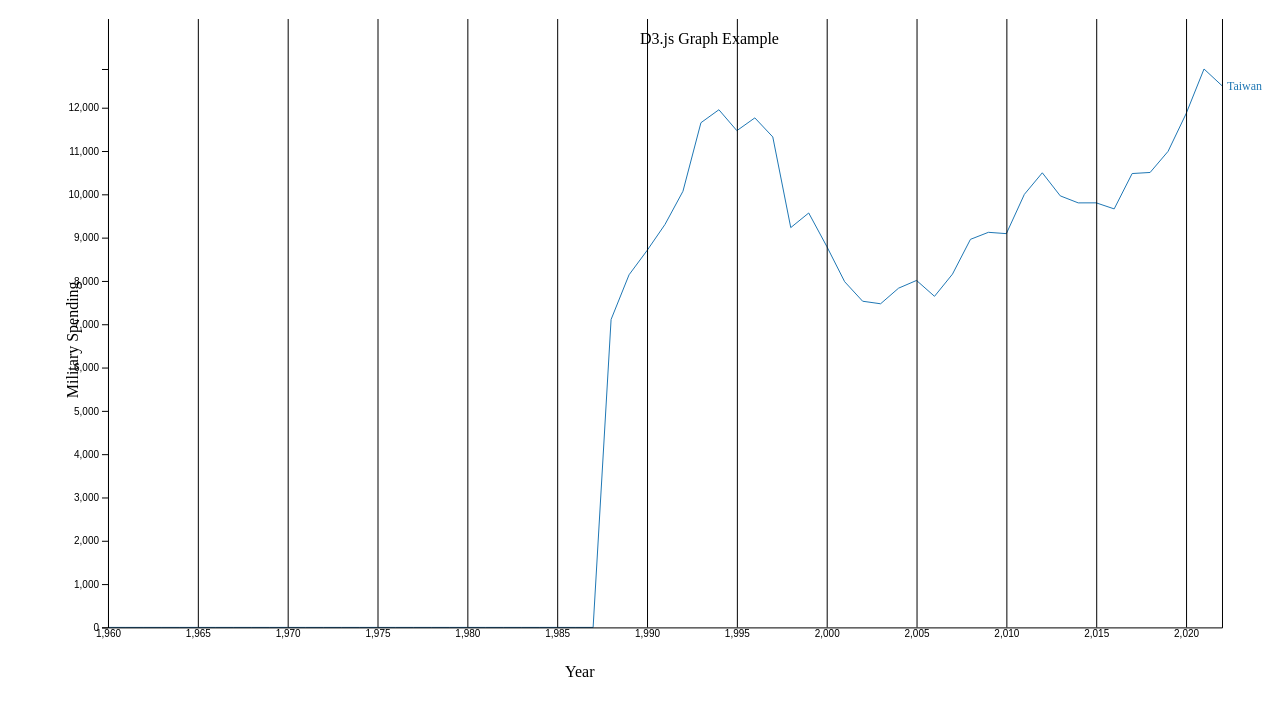
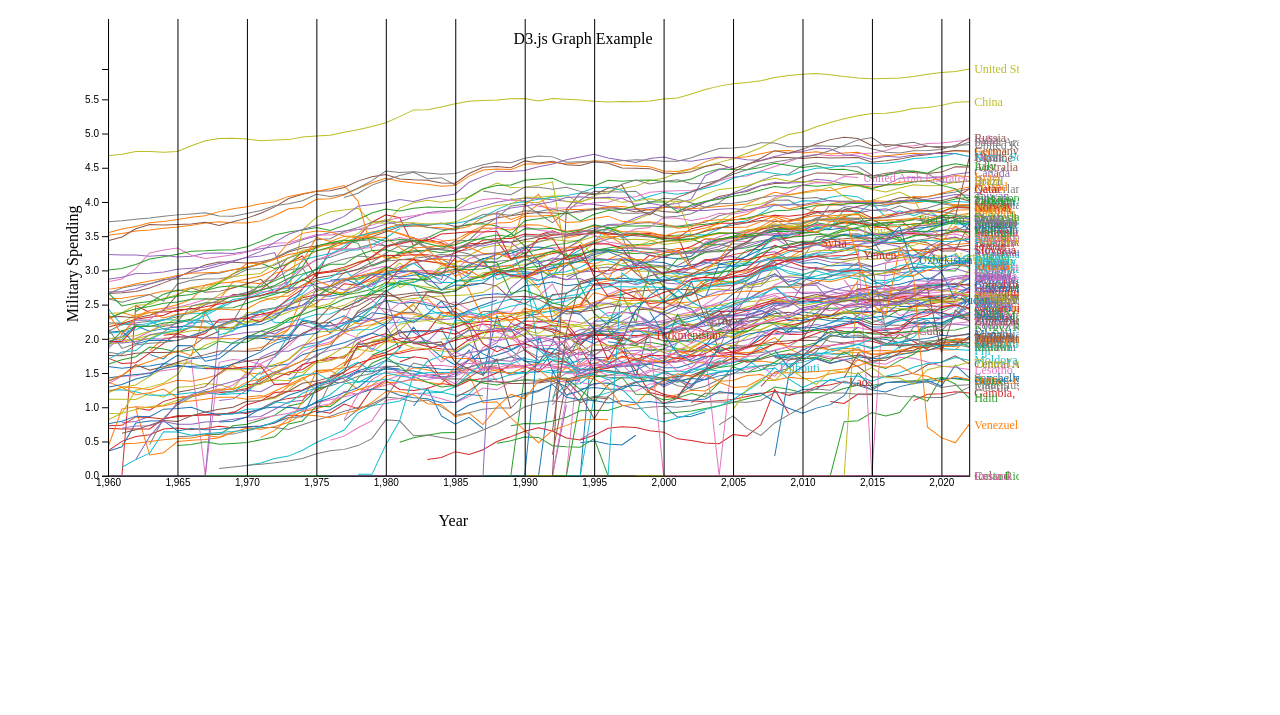
Before and after one commit to lfoley7/Surprise_Map_Scrollytelling_World_Data, a plain HTML site: page d3graph/index.html in a window 1280 px wide. Shown: the part 61-776 px from the top of the page. Drawn offline with nearby package versions, Linux system fonts and the light colour scheme.

Commit message:
Update index.html

```diff
--- a/d3graph/index.html
+++ b/d3graph/index.html
@@ -11,7 +11,7 @@
         .svg-container {
             display: inline-block;
             position: relative;
-            width: 100%;
+            width: 80%;
             height: 0;
             padding-bottom: calc(100% * (3 / 4));
             /* Adjust aspect ratio as needed */
@@ -36,11 +36,11 @@
 
         //Read the data
         d3.csv("../graphOutputs/country-year-output.csv", function (d) {
-            if (["Taiwan"].includes(d.Country)) {
+            if (![].includes(d.Country)) {
                 return {
                     year: d.Year, // Convert to number
                     country: d.Country,
-                    militarySpending: +d.Military, // Convert to number if not empty, NaN otherwise
+                    militarySpending: d.Military === "" ? NaN : Math.log10(+d.Military + 1), // Convert to number if not empty, NaN otherwise
                     population: +d.Population // Convert to number
 
                 };
```
